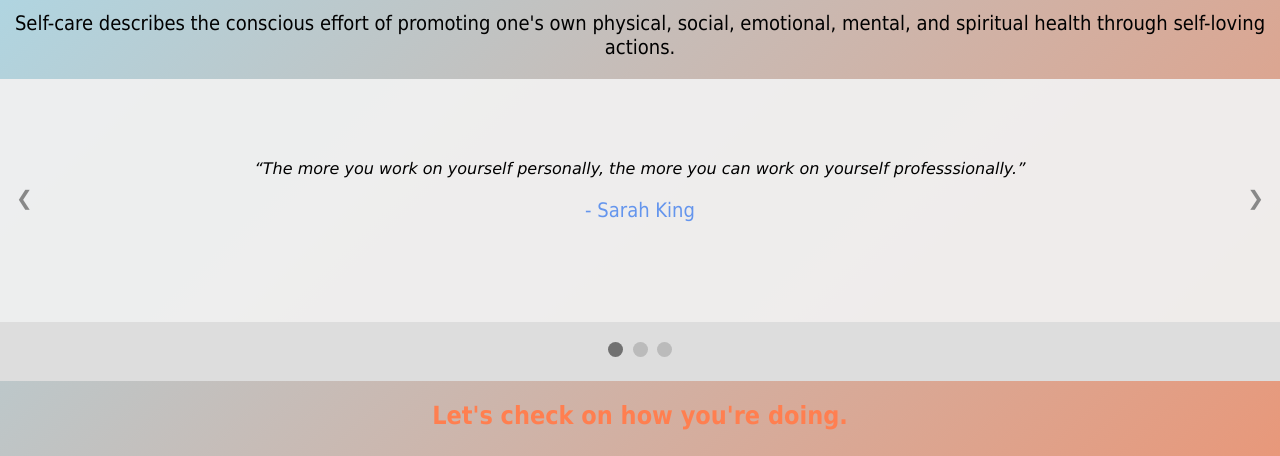
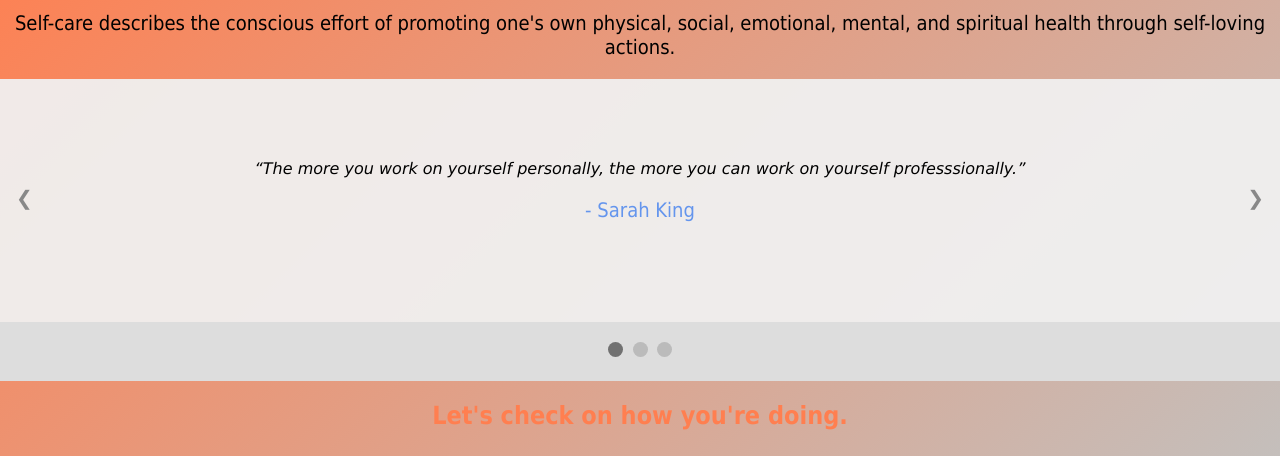
Before and after one commit to alecb18051/alecb18051.github.io, a plain HTML site: page index.html in a window 1280 px wide. Shown: the part 89-545 px from the top of the page. Drawn offline with Linux system fonts and the light colour scheme.

Commit message:
Update index.html

```diff
--- a/index.html
+++ b/index.html
@@ -7,7 +7,7 @@
   body {
     font-family: Verdana, sans-serif;
     background-color: lightblue; /*when gradient not possible */
-    background-image: linear-gradient(to bottom right, lightblue, coral);
+    background-image: linear-gradient(to bottom right, coral, lightblue);
     margin:0
   }
 
```
